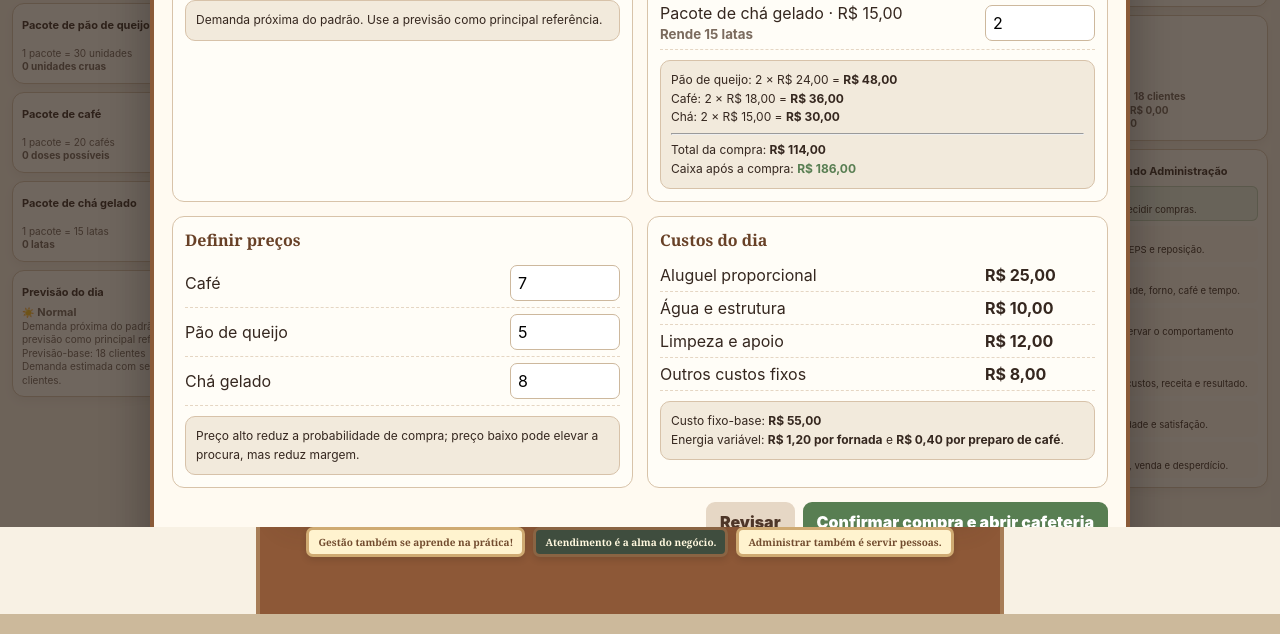
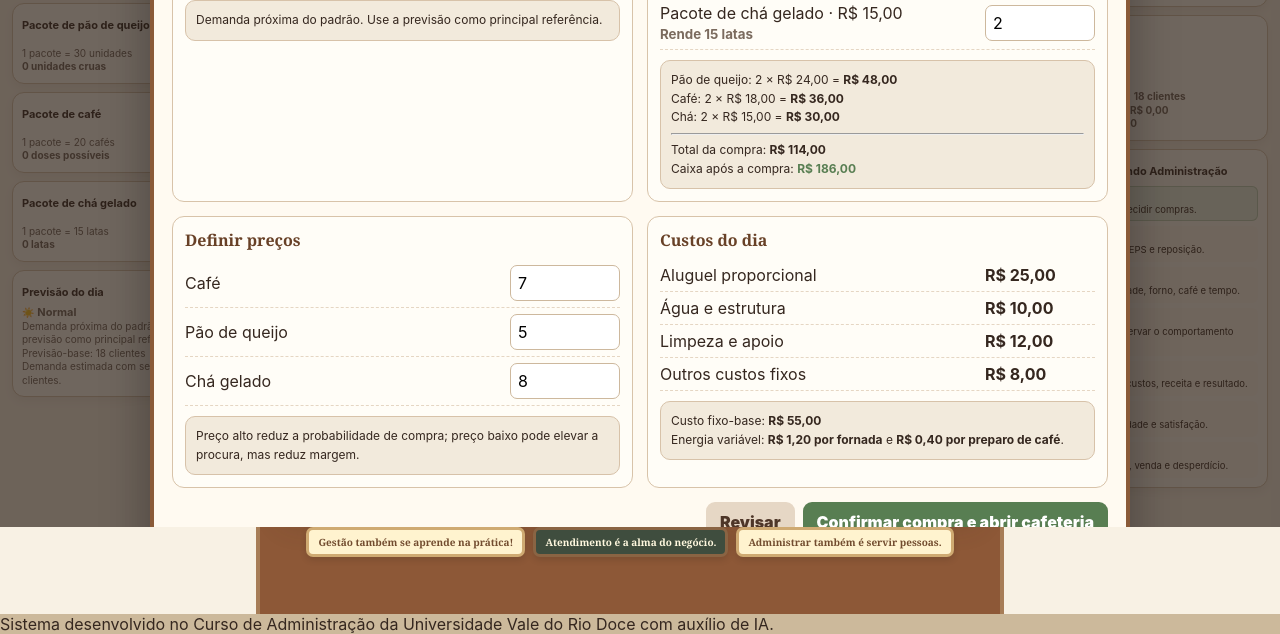
Before and after one commit to adm-univale/cafeteria, a plain HTML site: page index.html in a window 1280 px wide. Shown: the part 273-907 px from the top of the page. Drawn offline with Linux system fonts and the light colour scheme.

Commit message:
Update index.html

```diff
--- a/index.html
+++ b/index.html
@@ -303,5 +303,9 @@ $('#reviewPurchaseBtn').addEventListener('click',purchaseSummary);
 setupRound();updateUI();renderOven();
 })();
 </script>
+<footer class="creditos">
+  Sistema desenvolvido no Curso de Administração da Universidade Vale do Rio Doce com auxílio de IA.
+
+</footer>
 </body>
 </html>
```
